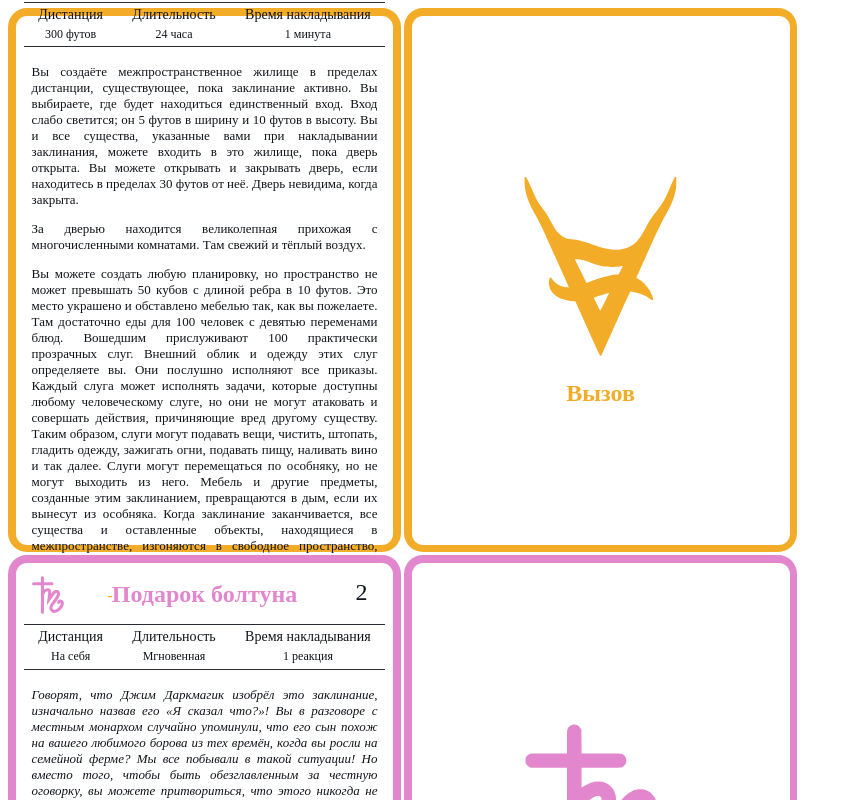
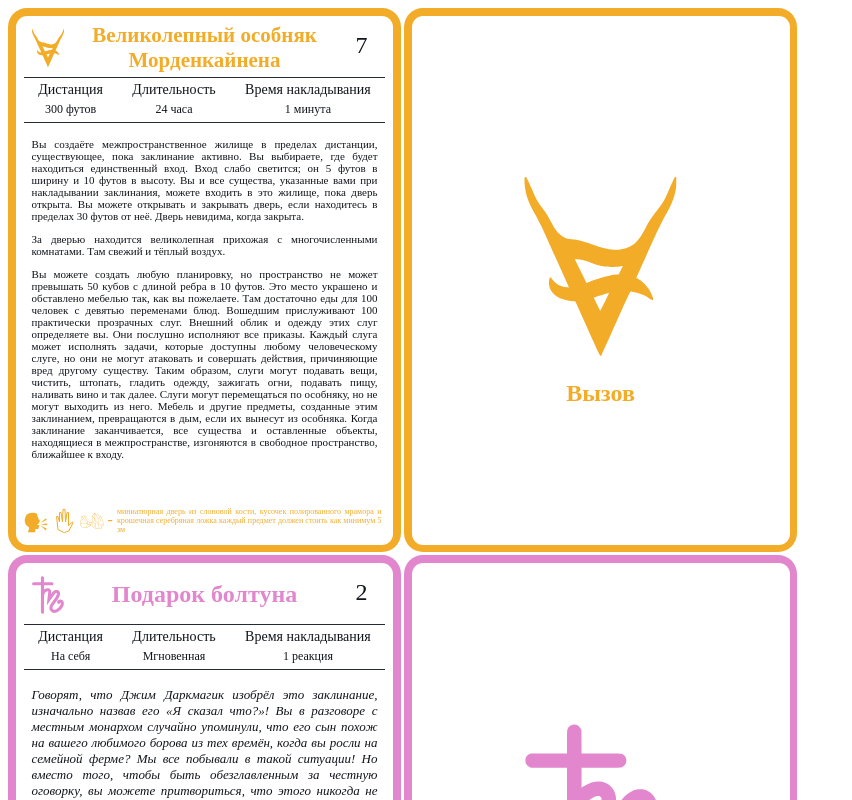
Before and after one commit to pyspice/dnd-spell-cards, a React (Create React App) app: page / in a window 1280 px wide. Shown: the top 800 px of the page, without its empty margins (0-852 px from the left). Built offline with nearby package versions, Linux system fonts and the light colour scheme.

Commit message:
Added description font size fitting

```diff
--- a/src/App.tsx
+++ b/src/App.tsx
@@ -22,7 +22,6 @@ export default function App() {
             range={spell.range}
             duration={spell.duration}
             castingTime={spell.castingTime}
-            fontSize={spell.fontSize}
             theme={Theme.light}
           >
             {spell.description}
--- a/src/CardBack.tsx
+++ b/src/CardBack.tsx
@@ -11,6 +11,9 @@ import { SpellSchool } from "./SpellSchool";
 import { Theme } from "./Theme";
 import { Card } from "./Card";
 
+const BASE_FONT_SIZE = 13;
+const BASE_CARD_DESCRIPTION_OFFSET_HEIGHT = 378;
+
 export type CardBackProps = DefaultProps & {
   theme: Theme;
   spellSchool: SpellSchool;
@@ -22,7 +25,6 @@ export type CardBackProps = DefaultProps & {
   hasVerbalComponent: boolean;
   hasSomaticComponent: boolean;
   materialComponent: string;
-  fontSize: number;
 };
 
 export function CardBack({
@@ -39,9 +41,17 @@ export function CardBack({
   hasSomaticComponent,
   materialComponent,
 
-  fontSize = 13,
   theme = Theme.dark,
 }: CardBackProps): JSX.Element {
+  const ref = React.useRef<HTMLDivElement>(null);
+  const [fontSize, setFontSize] = React.useState(BASE_FONT_SIZE);
+
+  React.useEffect(() => {
+    if (ref.current.offsetHeight > BASE_CARD_DESCRIPTION_OFFSET_HEIGHT) {
+      setFontSize(fontSize - 1);
+    }
+  }, [ref, fontSize]);
+
   return (
     <Card theme={theme} spellSchool={spellSchool}>
       <div className={classNames("sp-card-back", className)}>
@@ -100,6 +110,7 @@ export function CardBack({
         </div>
         <Separator />
         <div
+          ref={ref}
           className="sp-card-back-description"
           style={{ fontSize, color: Colors[theme].text }}
         >
--- a/src/Spellbook.tsx
+++ b/src/Spellbook.tsx
@@ -13,8 +13,6 @@ export type SpellDescription = {
   duration: React.ReactNode;
   castingTime: string;
   description: React.ReactNode;
-
-  fontSize?: number;
 };
 
 export const MasterSpellbook: SpellDescription[] = [
```
